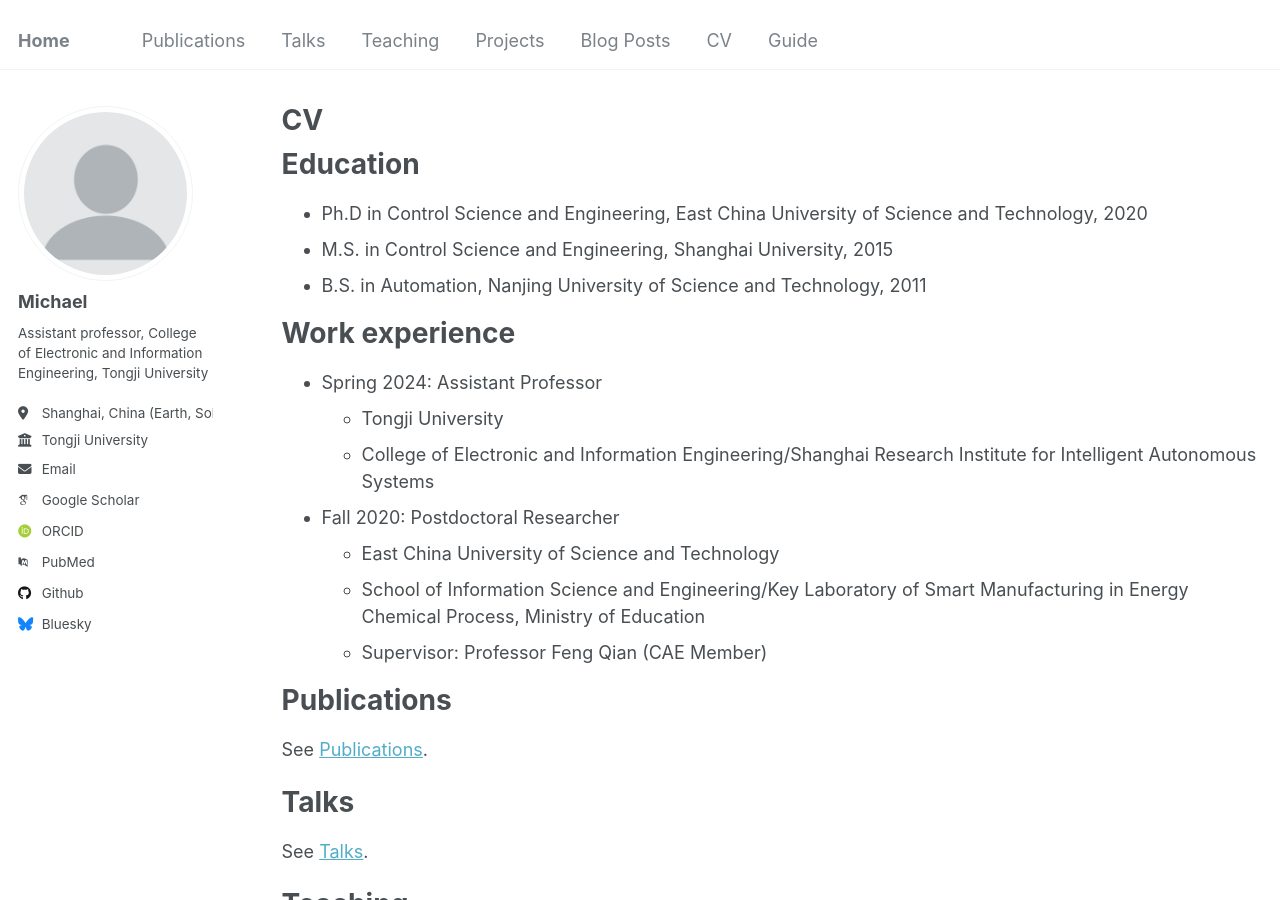
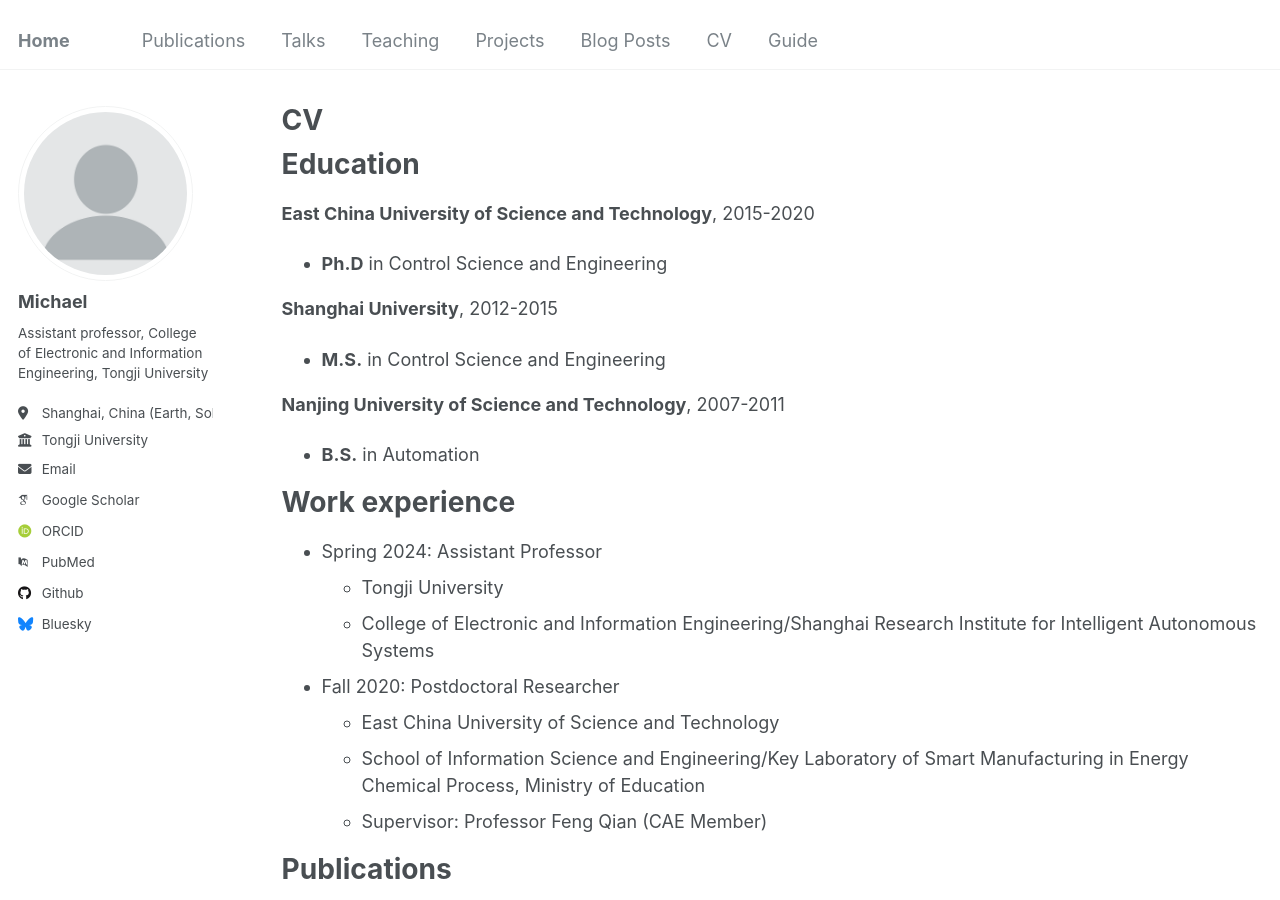
Before and after one commit to Starter1111/starter1111.github.io, a Jekyll site: the page built from _pages/cv.md, in a window 1280 px wide and 900 px high. Built offline with Jekyll 4.4.1, drawn with Linux system fonts in a browser that asks for light colours; some web fonts are replaced.

Commit message:
Update cv.md

```diff
--- a/_pages/cv.md
+++ b/_pages/cv.md
@@ -11,9 +11,14 @@ redirect_from:
 
 Education
 ======
-* Ph.D in Control Science and Engineering, East China University of Science and Technology, 2020
-* M.S. in Control Science and Engineering, Shanghai University, 2015
-* B.S. in Automation, Nanjing University of Science and Technology, 2011
+**East China University of Science and Technology**, 2015-2020
+* **Ph.D** in Control Science and Engineering
+
+**Shanghai University**, 2012-2015
+* **M.S.** in Control Science and Engineering
+
+**Nanjing University of Science and Technology**, 2007-2011
+* **B.S.** in Automation
 
 Work experience
 ======
```
